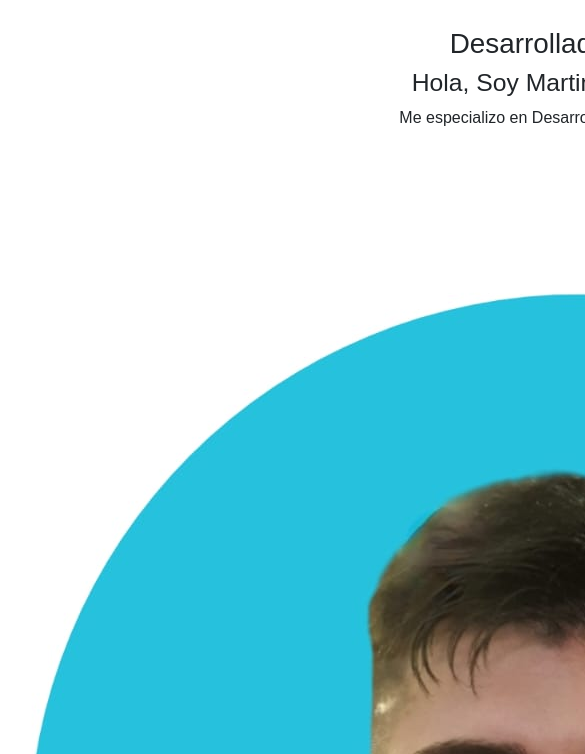
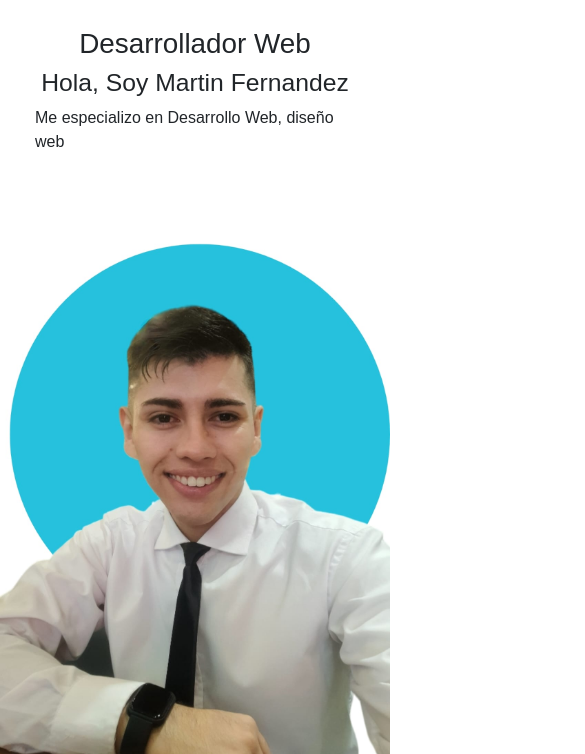
Before and after one commit to AugustoMartinFernandez/Portafolio-Web, a plain HTML site: page index.html in a window 390 px wide. Shown: the part 109-863 px from the top of the page, 585 px wide, since content can reach past the window. Drawn offline with nearby package versions, Linux system fonts and the light colour scheme; a web font is replaced by a local one.

Commit message:
Modifico img de inicio en movil

```diff
--- a/css/style.css
+++ b/css/style.css
@@ -223,7 +223,7 @@ form {
     ;
     grid-template-columns: 1fr;
     grid-template-rows: 1fr 1fr;
-    height: 105vh;
+    height: 100vh;
 
   }
 
@@ -238,10 +238,12 @@ form {
     margin-top: 30px;
   }
 
+  .img-inicio {
+    width: 100%;
+  }
+
   .inicio-foto {
     display: flex;
-    width: 100%;
-
   }
 
   .DivFotoPerfil {
--- a/index.html
+++ b/index.html
@@ -53,7 +53,7 @@
       <p>Me especializo en Desarrollo Web, diseño web</p>
     </div>
     <section class="inicio-foto">
-      <img src="./images/fotoindex.jpg" alt="">
+      <img class="img-inicio" src="./images/fotoindex.jpg" alt="">
     </section>
 
 
```
